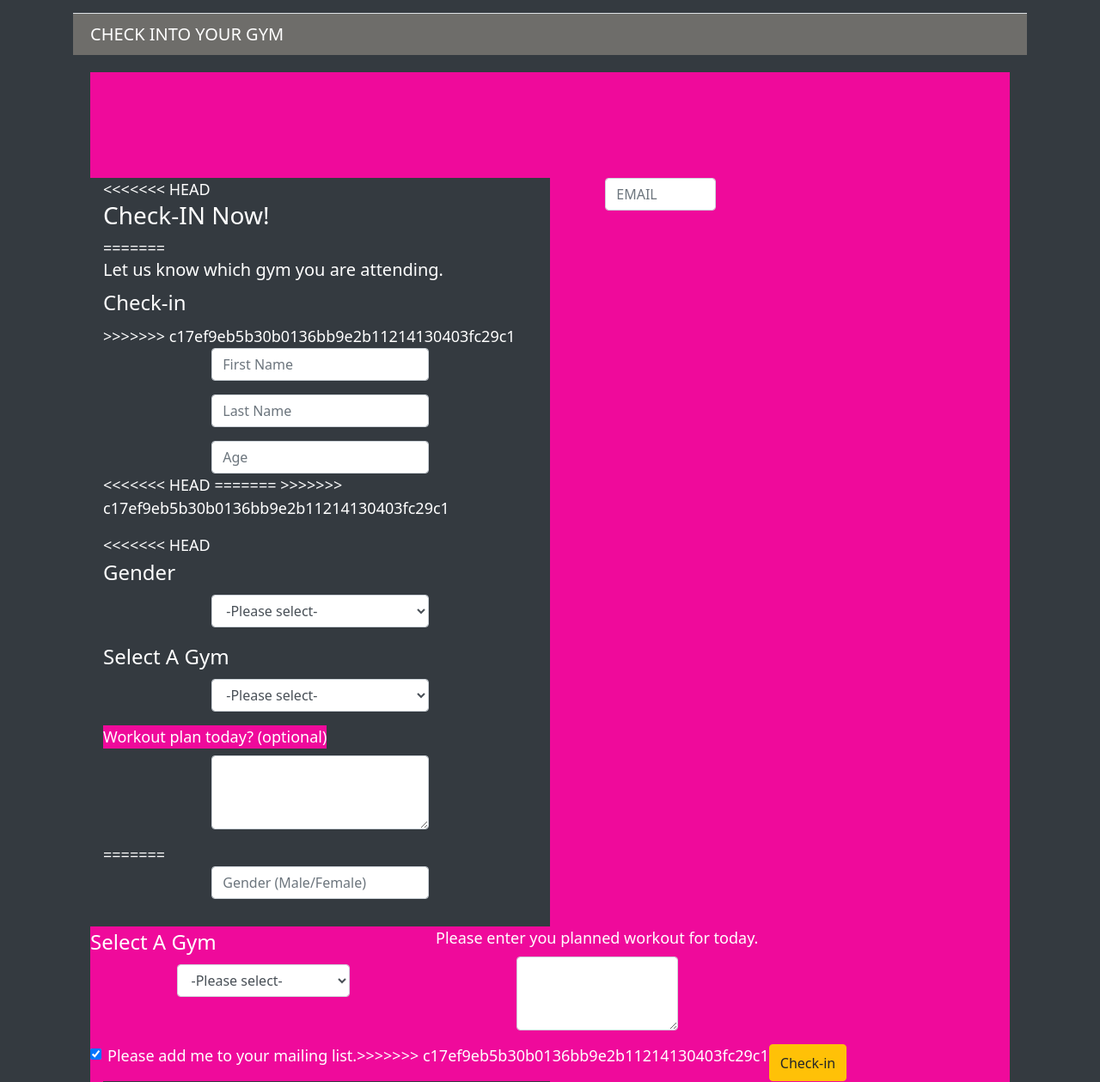
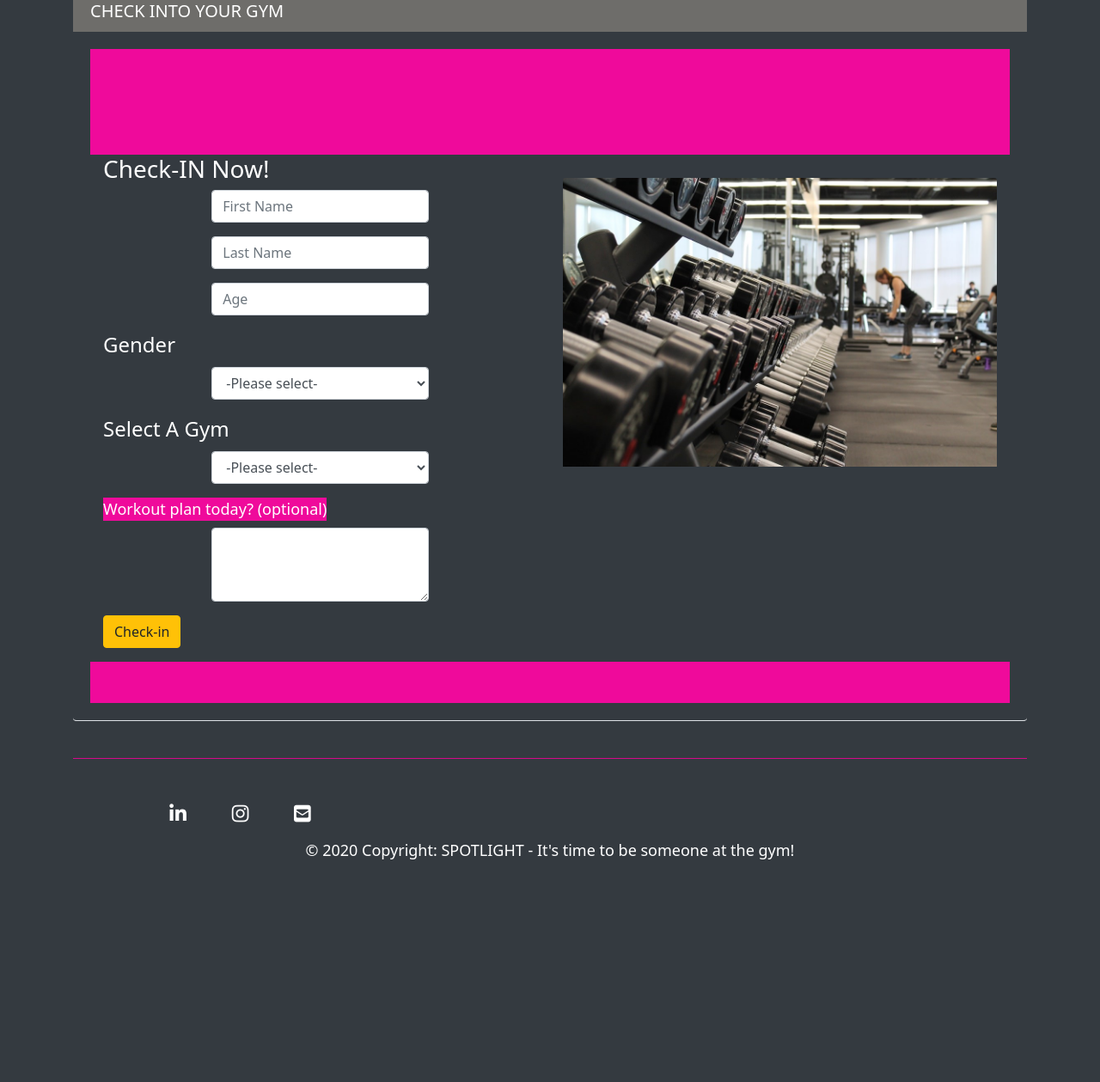
Before and after one commit to zfrehner/Spotlight, a PHP site: page / in a window 1280 px wide. Shown: the part 2120-3379 px from the top of the page at 86% size. After the commit the page ends 3120 px from the top, so only its background shows below. Run offline with PHP 8.4, Linux system fonts and the light colour scheme; some libraries are stand-ins or nearby versions.

Commit message:
fix index.php

```diff
--- a/index.php
+++ b/index.php
@@ -9,18 +9,16 @@
     <link rel="stylesheet" href="https://stackpath.bootstrapcdn.com/bootstrap/4.4.1/css/bootstrap.min.css" integrity="sha384-Vkoo8x4CGsO3+Hhxv8T/Q5PaXtkKtu6ug5TOeNV6gBiFeWPGFN9MuhOf23Q9Ifjh" crossorigin="anonymous">
     <link rel="stylesheet" href="styles/index.css">
     <link rel="stylesheet" href="https://cdnjs.cloudflare.com/ajax/libs/font-awesome/4.7.0/css/font-awesome.min.css">
-<<<<<<< HEAD
     <script src="https://code.jquery.com/jquery-3.5.1.min.js"
             integrity="sha256-9/aliU8dGd2tb6OSsuzixeV4y/faTqgFtohetphbbj0="
             crossorigin="anonymous">
     </script> <!--jquery component-->
 
-=======
->>>>>>> c17ef9eb5b30b0136bb9e2b11214130403fc29c1
     <link rel="icon" type="image/png" href="images/spotlightLogo.png">
     <title>Spotlight</title>
 
 </head>
+
 <body class="bg-dark">
 <!--<h1 class = "retroShadow">SPOTLIGHT</h1>-->
 <nav class="navbar navbar-dark bg-dark navbar-expand-lg fixed-top position-sticky"><!-- overall navbar-->
@@ -264,14 +262,8 @@
                                         <a id="contactHere"></a>
                                         <div class="row mt-5">
                                             <div class="col-md-6">
-<<<<<<< HEAD
                                                 <h3>Check-IN Now!</h3>
                                                 <fieldset class="form-group">
-=======
-                                                <h5>Let us know which gym you are attending.</h5>
-                                                <fieldset class="form-group">
-                                                    <legend>Check-in</legend>
->>>>>>> c17ef9eb5b30b0136bb9e2b11214130403fc29c1
                                                     <div class="form-group">
                                                         <input type="text"
                                                                class="form-control w-50 mx-auto"
@@ -296,16 +288,11 @@
                                                                placeholder="Age"
                                                                id="age"
                                                                name="age">
-<<<<<<< HEAD
                                                         <span class="hidden" id="errAge">&#9888; Please enter age *Must be 13 or older*.</span>
-=======
-                                                        <span class="hidden" id="errAge">&#9888; Please enter your age.</span>
->>>>>>> c17ef9eb5b30b0136bb9e2b11214130403fc29c1
                                                     </div>
 
                                                     <!--gender-->
                                                     <div class="form-group">
-<<<<<<< HEAD
                                                         <legend>Gender</legend>
                                                         <select class="form-control w-50 mx-auto" id="gender" name="gender">
                                                             <option value="0">-Please select-</option>
@@ -330,53 +317,6 @@
                                                         <label for="note">Workout plan today? (optional)</label>
                                                         <textarea class="form-control w-50 mx-auto" id="note" name="note" rows="3"></textarea>
                                                     </div>
-=======
-                                                        <input type="text"
-                                                               class="form-control w-50 mx-auto"
-                                                               placeholder="Gender (Male/Female)"
-                                                               id="gender"
-                                                               name="gender">
-                                                        <span class="hidden" id="errGender">&#9888; Please enter your gender.</span>
-                                                    </div>
-
-                                                    <!--<div class="form-group">
-                                                        <input type="tel"
-                                                               class="form-control w-50 mx-auto"
-                                                               placeholder="Phone Number"
-                                                               id="fphone"
-                                                               name="fphone">
-                                                        <span class="hidden" id="errfPhone">&#9888; Please Enter a phone number.  Eg: 123-456-7890</span>
-                                                    </div>-->
-
-                                                    <div class="form-group">
-                                                        <input type="text"
-                                                               class="form-control w-50 mx-auto"
-                                                               placeholder="EMAIL"
-                                                               id="femail"
-                                                               name="femail">
-                                                        <span class="hidden" id="errfEmail">&#9888; Please Enter a Valid Email.  Eg: you@example.com</span>
-                                                    </div>
-
-                                                    <fieldset class="form-group">
-                                                        <legend>Select A Gym</legend>
-                                                        <select class="form-control w-50 mx-auto" id="gym" name="gym">
-                                                            <option value="none">-Please select-</option>
-                                                            <option value="gym1">Roxy's Fitness for All</option>
-                                                            <option value="gym2">LA Fitness - 1347 Auburn Way N · Auburn North</option>
-                                                            <option value="gym3">Peak MMA & Fitness LLC</option>
-
-                                                        </select>
-                                                        <span class="hidden" id="errIndustry">&#9888; Please choose an option.</span>
-                                                    </fieldset>
-                                                    <div class="form-group">
-                                                        <label for="note">Please enter you planned workout for today.</label>
-                                                        <textarea class="form-control w-50 mx-auto" id="note" name="note" rows="3"></textarea>
-                                                    </div>
-                                                    <div class="form-group form-check">
-                                                        <input type="checkbox" class="form-check-input" id="mailing-list-short" name="mailing-list-short" value="yes" checked>
-                                                        <label class="form-check-label" for="mailing-list">Please add me to your mailing list.</label><br>
-                                                    </div>
->>>>>>> c17ef9eb5b30b0136bb9e2b11214130403fc29c1
 
                                                     <button id="btn-subscribe" type="submit" class="btn btn-warning">Check-in</button>
                                                 </fieldset>
@@ -434,20 +374,11 @@
 
 <!-- Optional JavaScript -->
 <!-- jQuery first, then Popper.js, then Bootstrap JS -->
-<<<<<<< HEAD
 <!--<script src="https://code.jquery.com/jquery-3.4.1.slim.min.js" integrity="sha384-J6qa4849blE2+poT4WnyKhv5vZF5SrPo0iEjwBvKU7imGFAV0wwj1yYfoRSJoZ+n" crossorigin="anonymous"></script>-->
-=======
-<script src="https://code.jquery.com/jquery-3.4.1.slim.min.js" integrity="sha384-J6qa4849blE2+poT4WnyKhv5vZF5SrPo0iEjwBvKU7imGFAV0wwj1yYfoRSJoZ+n" crossorigin="anonymous"></script>
->>>>>>> c17ef9eb5b30b0136bb9e2b11214130403fc29c1
 <script src="https://cdn.jsdelivr.net/npm/popper.js@1.16.0/dist/umd/popper.min.js" integrity="sha384-Q6E9RHvbIyZFJoft+2mJbHaEWldlvI9IOYy5n3zV9zzTtmI3UksdQRVvoxMfooAo" crossorigin="anonymous"></script>
 <script src="https://stackpath.bootstrapcdn.com/bootstrap/4.4.1/js/bootstrap.min.js" integrity="sha384-wfSDF2E50Y2D1uUdj0O3uMBJnjuUD4Ih7YwaYd1iqfktj0Uod8GCExl3Og8ifwB6" crossorigin="anonymous"></script>
 <script src="https://kit.fontawesome.com/adf6e350ab.js" crossorigin="anonymous"></script>
 
-<<<<<<< HEAD
 <script src="script/validation.js"></script>
-=======
-<script src="scripts/validation.js"></script>
-<script src="scripts/shortValidation.js"></script>
->>>>>>> c17ef9eb5b30b0136bb9e2b11214130403fc29c1
 </body>
 </html>
```
